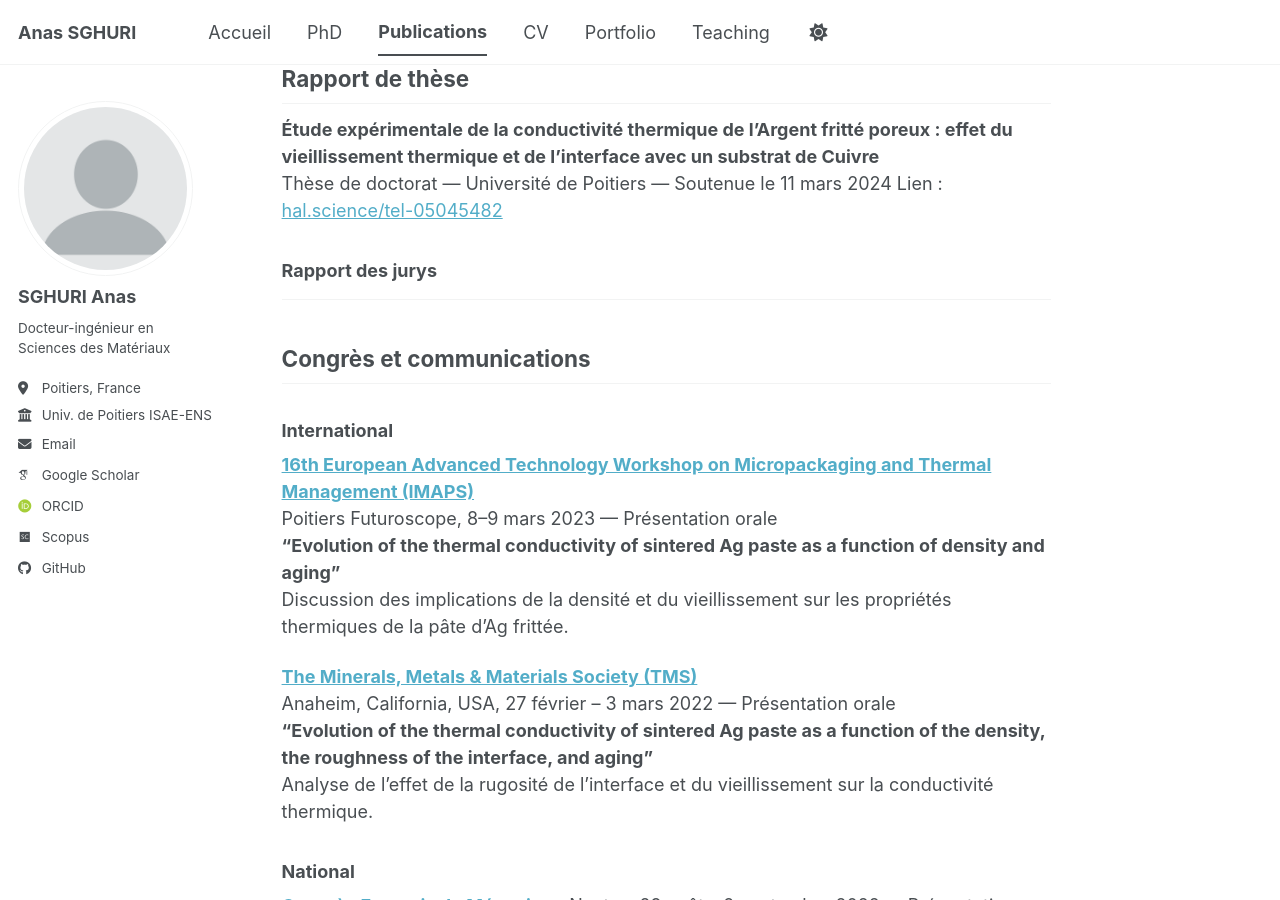
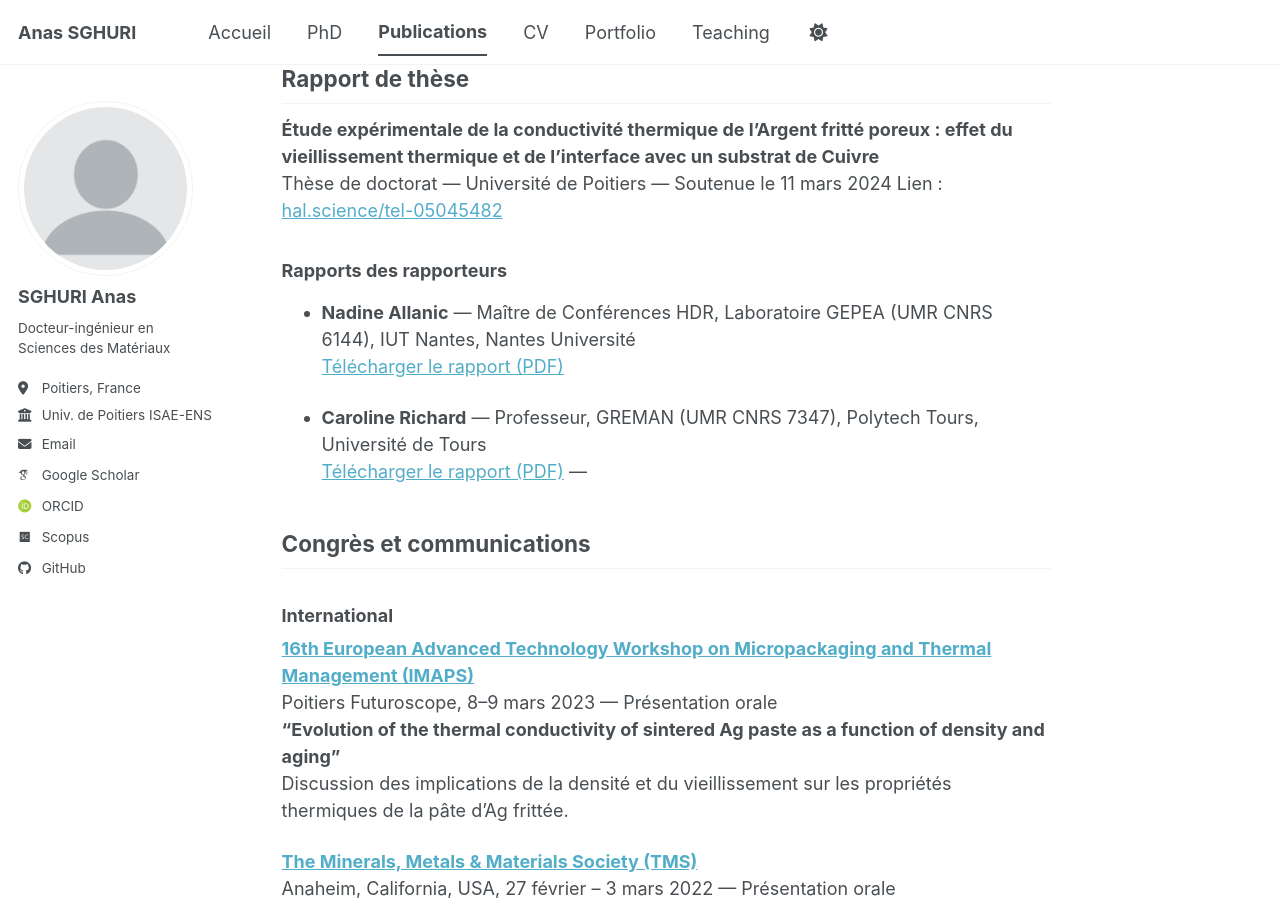
Before and after one commit to Anas-Sg-git/anas-sghuri, a Jekyll site: the page built from _pages/publications.md, in a window 1280 px wide and 900 px high, scrolled down 378 px. Built offline with Jekyll 4.4.1, drawn with Linux system fonts in a browser that asks for light colours; some web fonts are replaced; a script bundle is joined from its source files by our own code; library files that are not in the unit come from our copies.

Commit message:
Update publications.md

```diff
--- a/_pages/publications.md
+++ b/_pages/publications.md
@@ -19,8 +19,13 @@ A. Sghuri, Y. Billaud, L. Signor, D. Saury, X. Milhet
 Thèse de doctorat — Université de Poitiers — Soutenue le 11 mars 2024
  Lien : [hal.science/tel-05045482](https://hal.science/tel-05045482)
 
-### Rapport des jurys
+### Rapports des rapporteurs
 
+- **Nadine Allanic** — Maître de Conférences HDR, Laboratoire GEPEA (UMR CNRS 6144), IUT Nantes, Nantes Université
+  [Télécharger le rapport (PDF)](/files/SGHURI_Anas_rapport_ALLANIC_20240221.pdf)
+
+- **Caroline Richard** — Professeur, GREMAN (UMR CNRS 7347), Polytech Tours, Université de Tours
+  [Télécharger le rapport (PDF)](/files/SGHURI_Anas_rapport_RICHARD_20240212.pdf)
 ---
 
 ## Congrès et communications
```
